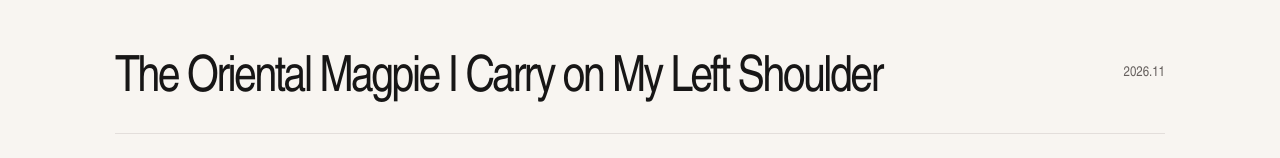
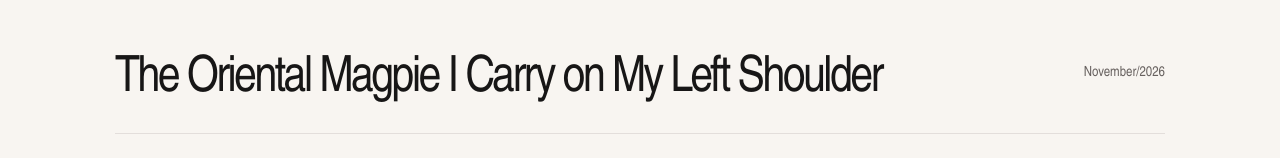
Before and after one commit to jfojellyfish-glitch/Fiona-personal--portfolio, a Next.js app: page /Fiona-personal--portfolio/archive in a window 1280 px wide. Shown: the part 621-779 px from the top of the page. Built offline with nearby package versions, Linux system fonts and the light colour scheme.

Commit message:
Display Pearls and archive dates as Month/YYYY

```diff
--- a/components/archive/types.ts
+++ b/components/archive/types.ts
@@ -3,11 +3,14 @@ export type Photo={title:string;file:string;alt?:string;year?:string;date?:strin
 export type Model={title:string;file?:string;alt?:string;year?:string;description?:string;sketchfabId?:string;sketchfabUrl?:string;url?:string};
 export type Drawer='writing'|'objects'|'photography'|'none';
 export const BASE_PATH=process.env.NEXT_PUBLIC_BASE_PATH??'/Fiona-personal--portfolio';
-/** All public dates in the archive are shown as YYYY.MM, never day-level. */
+/** Display archive dates as EnglishMonth/YYYY with no day. */
 export function formatDate(s?:string):string{
  if(!s)return '';
  const match=/^(\d{4})-(\d{2})(?:-\d{2})?$/.exec(s);
- return match?match[1]+'.'+match[2]:s;
+ if(!match)return s;
+ const monthNames=['January','February','March','April','May','June','July','August','September','October','November','December'];
+ const month=Number(match[2]);
+ return month>=1&&month<=12?monthNames[month-1]+'/'+match[1]:s;
 }
 export function isSafeAsset(s?:string):s is string{
  return !!s&&/^[a-zA-Z0-9_./-]+$/.test(s)&&!s.startsWith('/')&&!s.includes('..');
```
